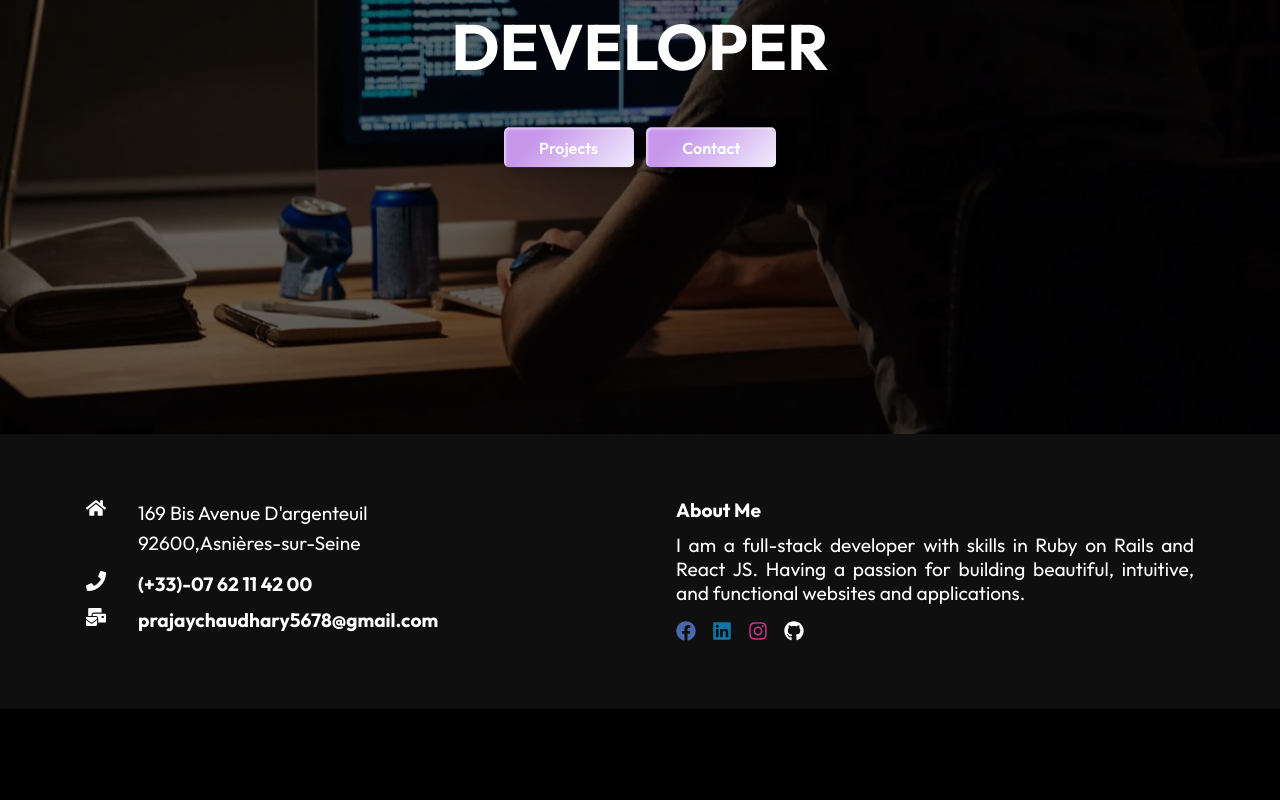
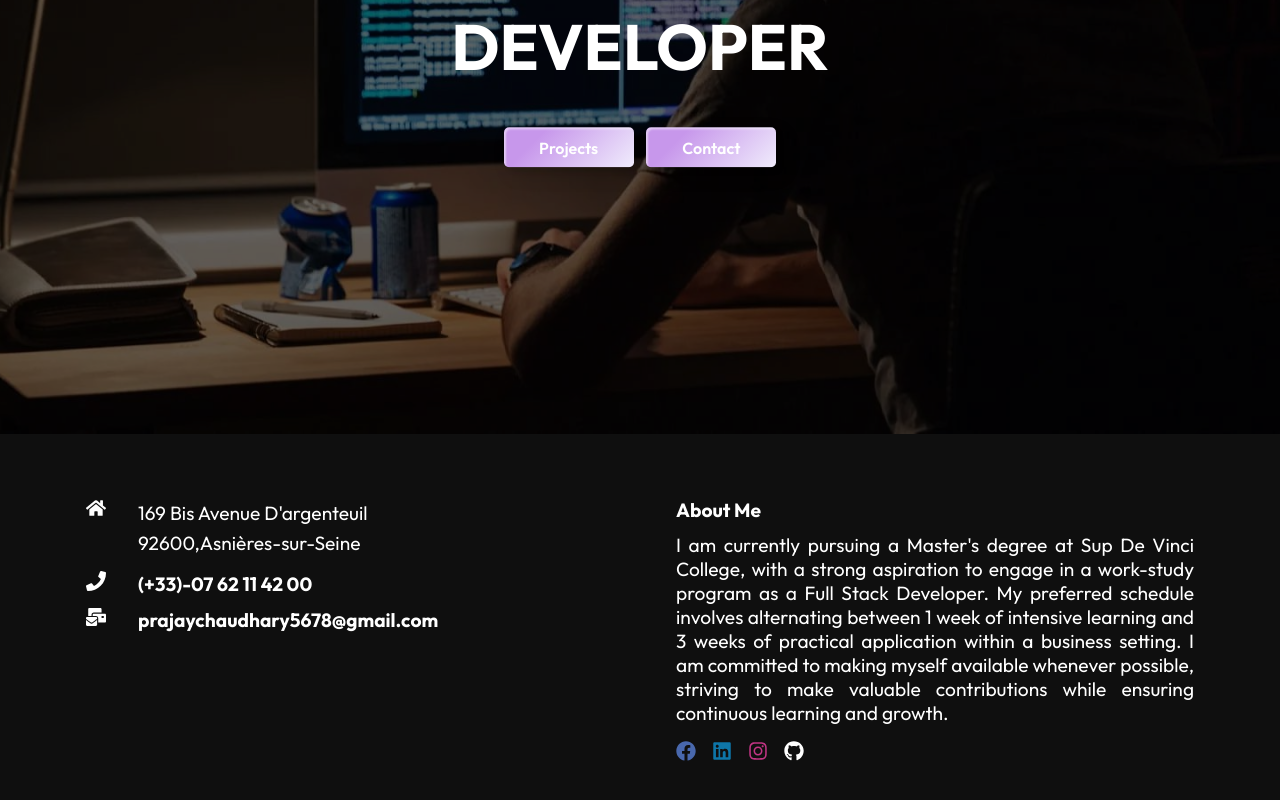
Before and after one commit to Prajay-Chaudhary/Portfolio-website_react, a React (Create React App) app: page / in a window 1280 px wide. Shown: the part 366-1166 px from the top of the page. Before the commit the page ends 1075 px from the top, so only its background shows below. Built offline with nearby package versions, Linux system fonts and the light colour scheme; a web font is replaced by a local one.

Commit message:
footer about content rectified

```diff
--- a/src/Components/Footer.js
+++ b/src/Components/Footer.js
@@ -47,9 +47,7 @@ const Footer = () => {
         <div className="right">
           <h4>About Me</h4>
           <p>
-            I am a full-stack developer with skills in Ruby on Rails and React JS.
-            Having a passion for building beautiful, intuitive, and functional websites and
-            applications.
+            I am currently pursuing a Master's degree at Sup De Vinci College, with a strong aspiration to engage in a work-study program as a Full Stack Developer. My preferred schedule involves alternating between 1 week of intensive learning and 3 weeks of practical application within a business setting. I am committed to making myself available whenever possible, striving to make valuable contributions while ensuring continuous learning and growth.
           </p>
           <div className="social-icons">
             <a href="https://www.facebook.com/prajay.arya">
```
